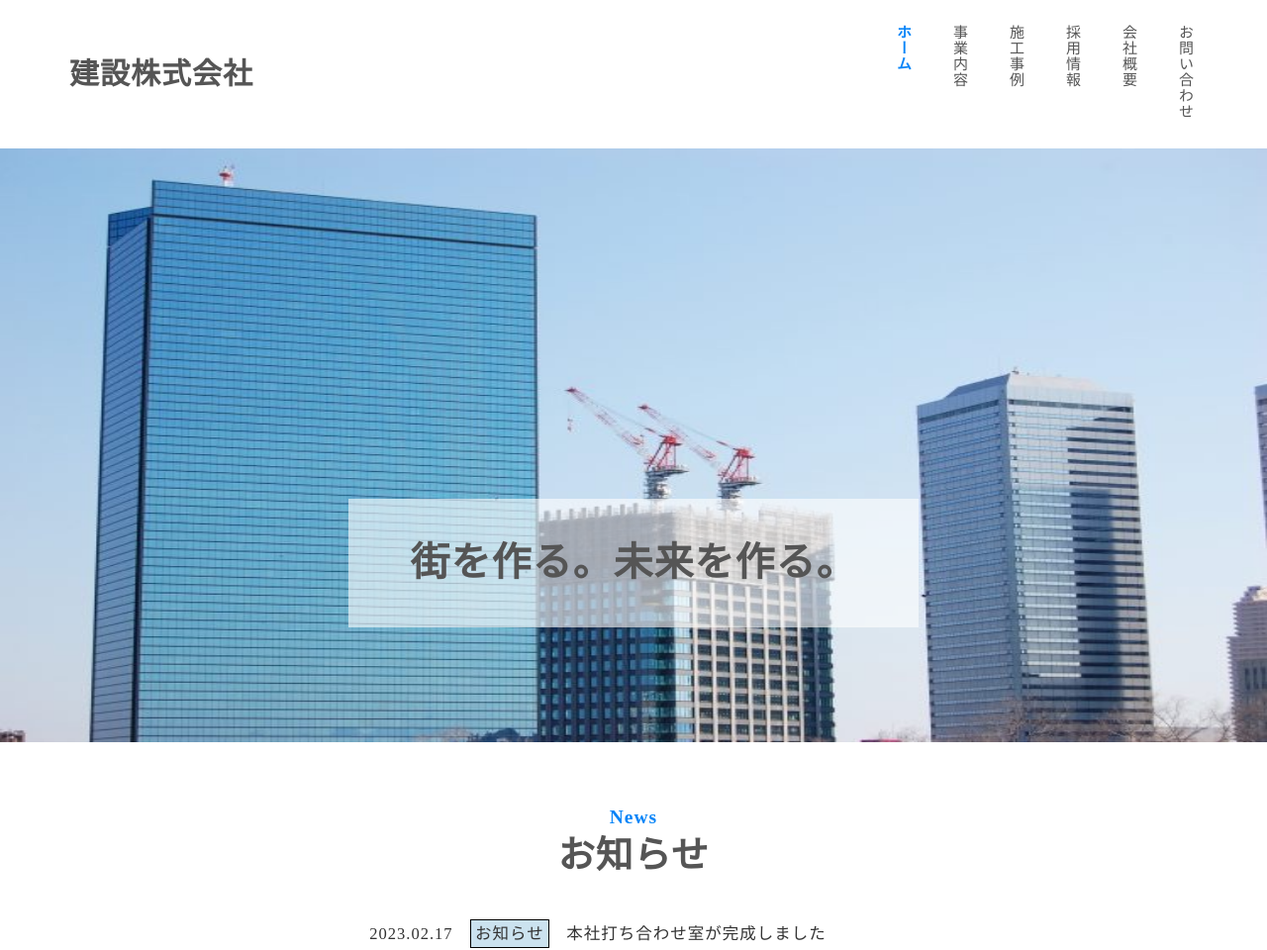
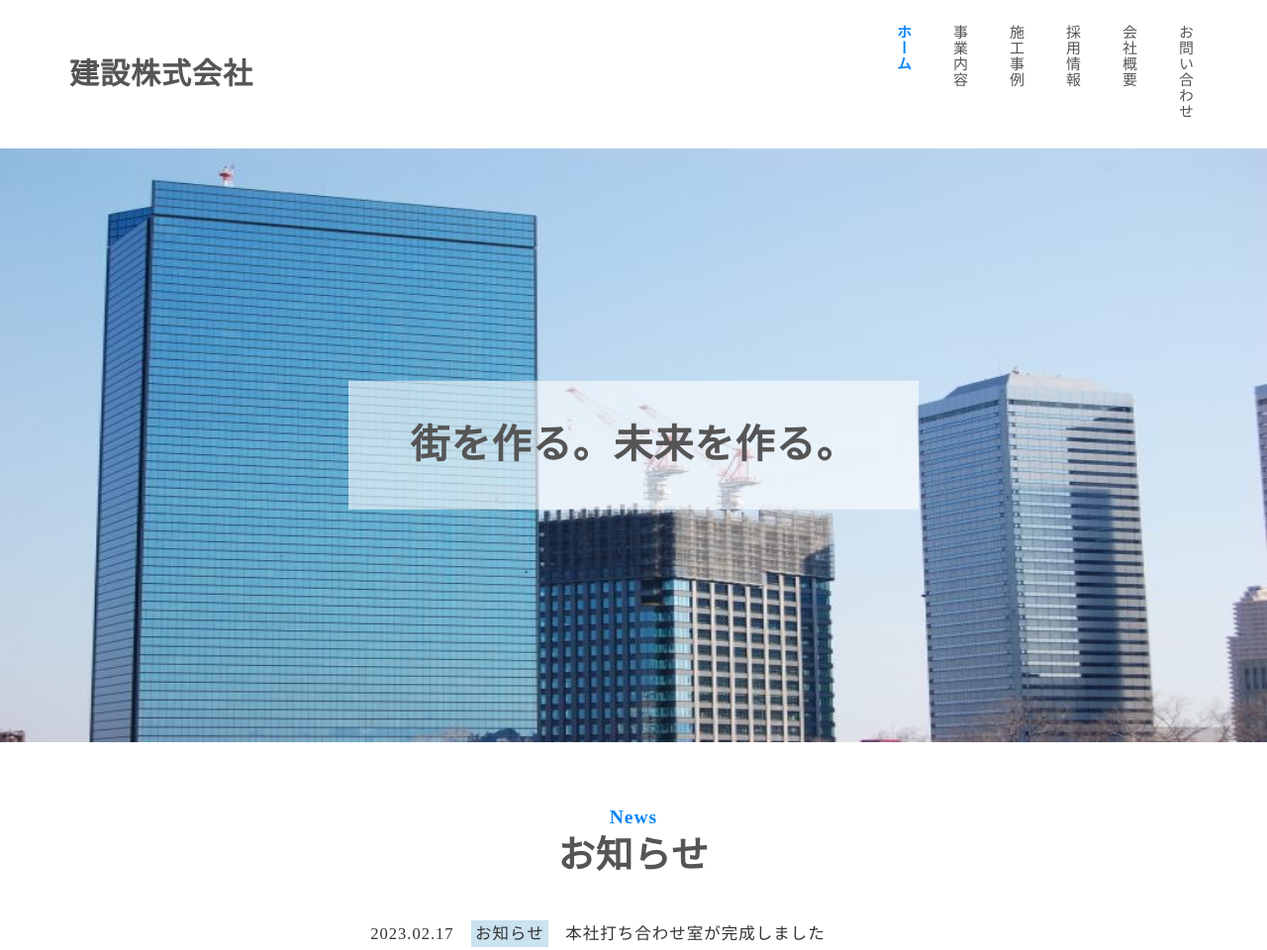
Before and after one commit to YumiOmura/HP-, a plain HTML site: page index.html in a window 1280 px wide. Shown: the top 960 px of the page at 99% size. Drawn offline with Linux system fonts and the light colour scheme.

Commit message:
fv,border修正

```diff
--- a/css/contact.css
+++ b/css/contact.css
@@ -46,11 +46,13 @@
 .con-wrap__con__form__block__bottom input {
   width: 100%;
   height: 30px;
+  border: unset;
 }
 
 .con-wrap__con__form__block__bottom textarea {
   width: 100%;
   height: 80px;
+  border: unset;
 }
 
 .con-wrap__con__form__block__btn button{
--- a/css/index.css
+++ b/css/index.css
@@ -5,13 +5,13 @@
   position: relative;
 }
 
-.top__ttl{
+.top__ttl {
   width: 45%;
   background-color: rgba(255, 255, 255, 0.6);
   position: absolute;
-  top: 63%;
+  top: 40%;
   left: 50%;
-  transform: translateX(-50%);
+  transform: translate(-50%,50%);
 }
 
 .top__ttl h1{
@@ -41,7 +41,6 @@
 }
 
 .news-list__item span{
-  border: 1px solid #000;
   padding: 4px;
   background-color: rgba(152, 198, 223, 0.5);
 }
```
Also changed, not shown: 1 other file.
